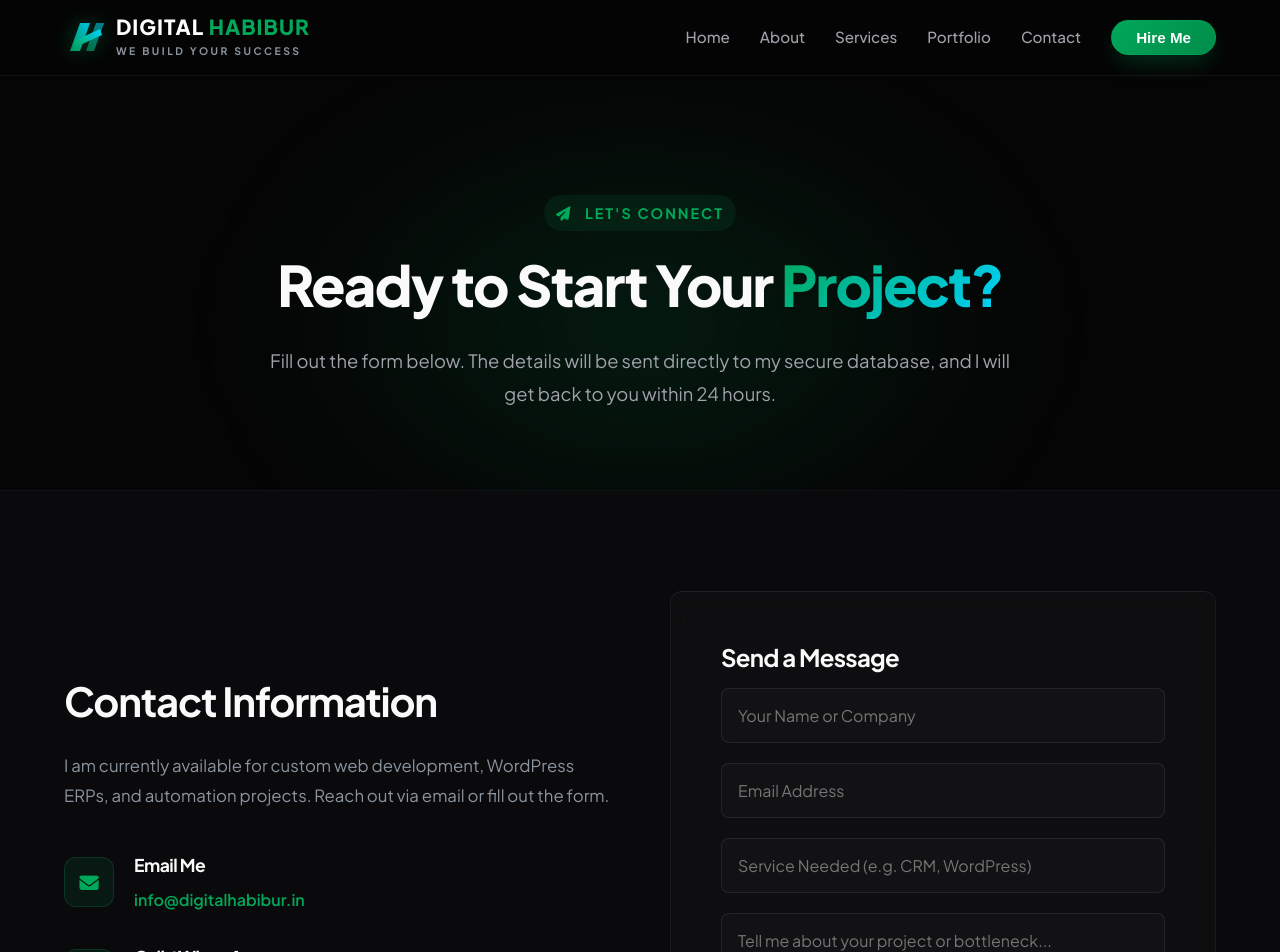
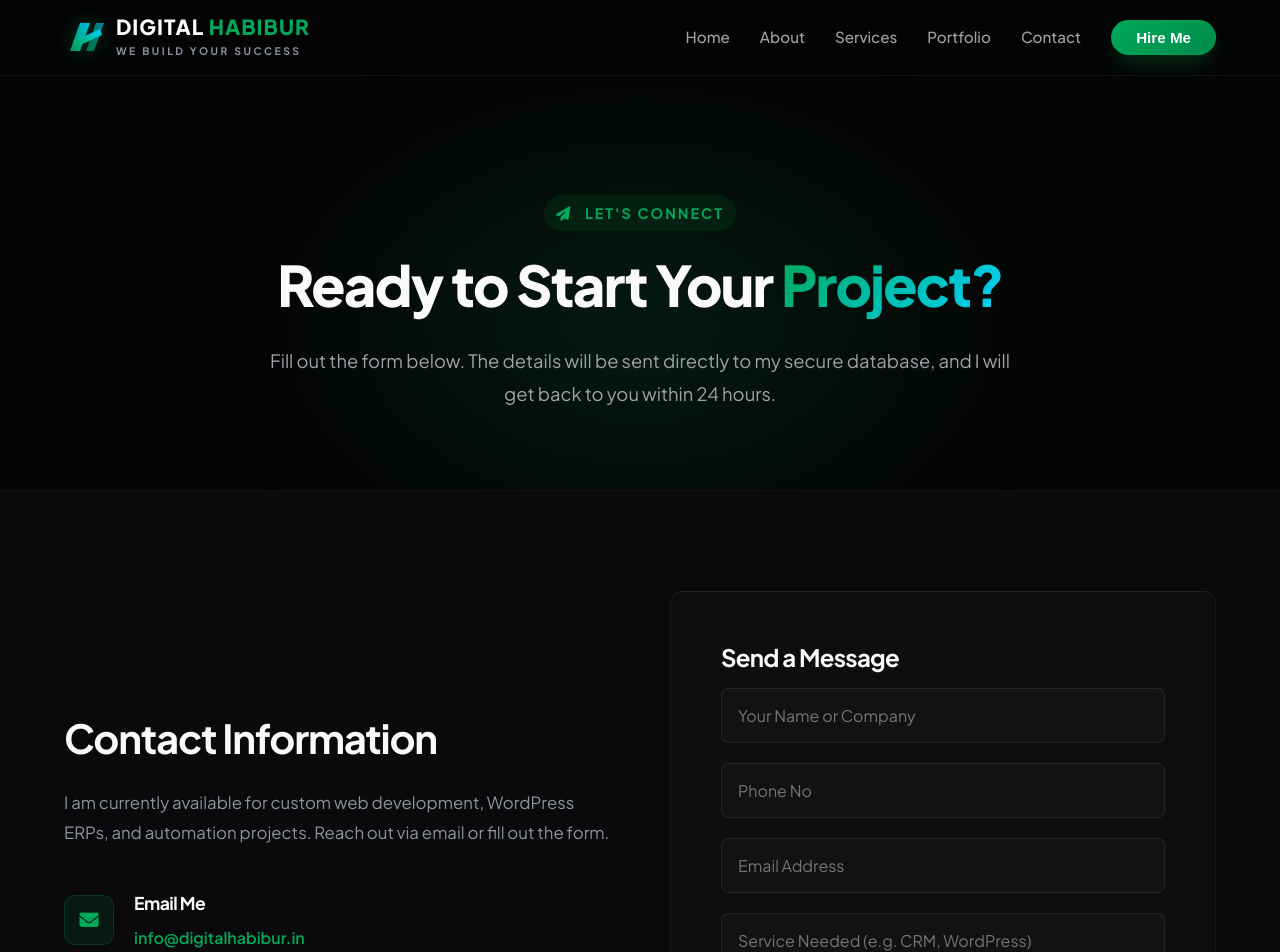
Before and after one commit to digitalhabibur-in/digital-habibur, a Next.js app: page /contact in a window 1280 px wide. Shown: the top 952 px of the page. Built offline with nearby package versions, Linux system fonts and the light colour scheme.

Commit message:
Update page.tsx

```diff
--- a/app/contact/page.tsx
+++ b/app/contact/page.tsx
@@ -107,6 +107,7 @@ export default function ContactPage() {
 
               <form className="contact-form" onSubmit={handleSubmit}>
                 <input type="text" name="name" placeholder="Your Name or Company" required />
+                <input type="tel" name="phone" placeholder="Phone No" required />
                 <input type="email" name="email" placeholder="Email Address" required />
                 <input type="text" name="service" placeholder="Service Needed (e.g. CRM, WordPress)" required />
                 <textarea name="message" rows={5} placeholder="Tell me about your project or bottleneck..." required></textarea>
```
